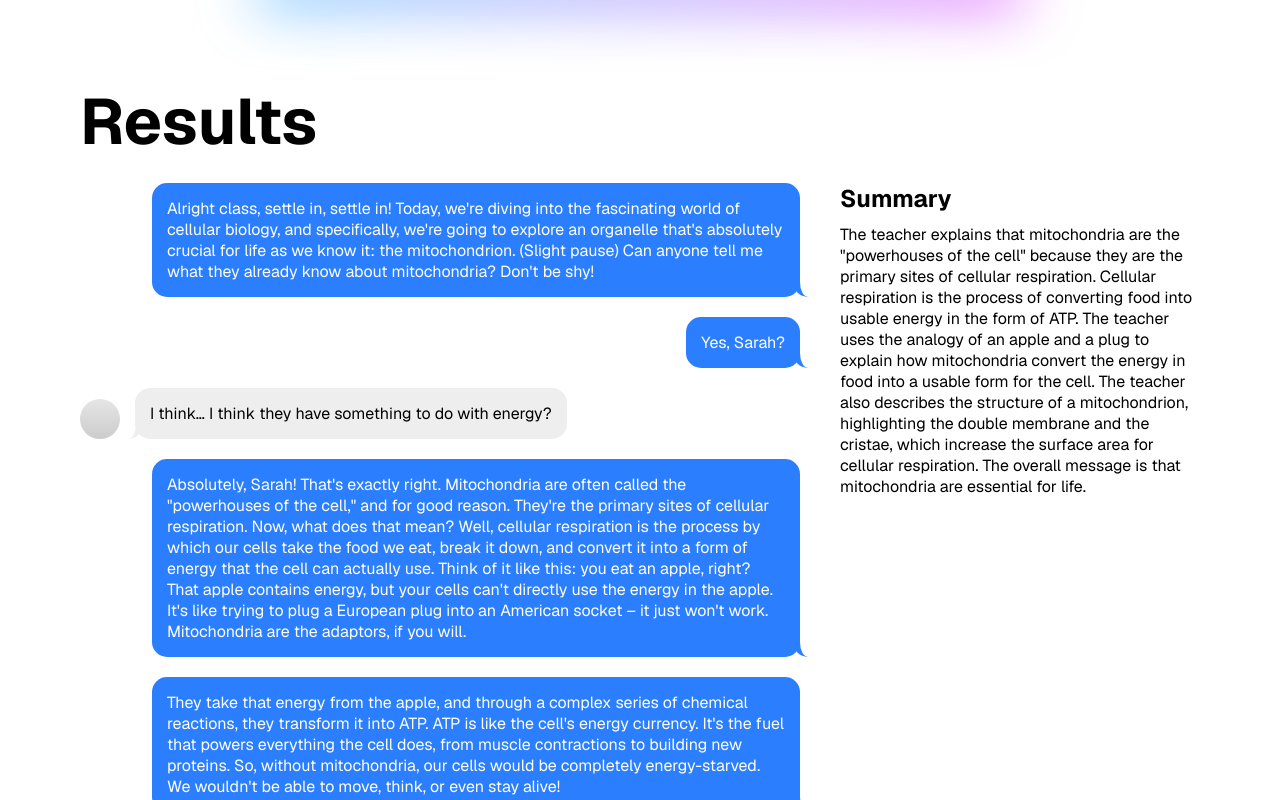
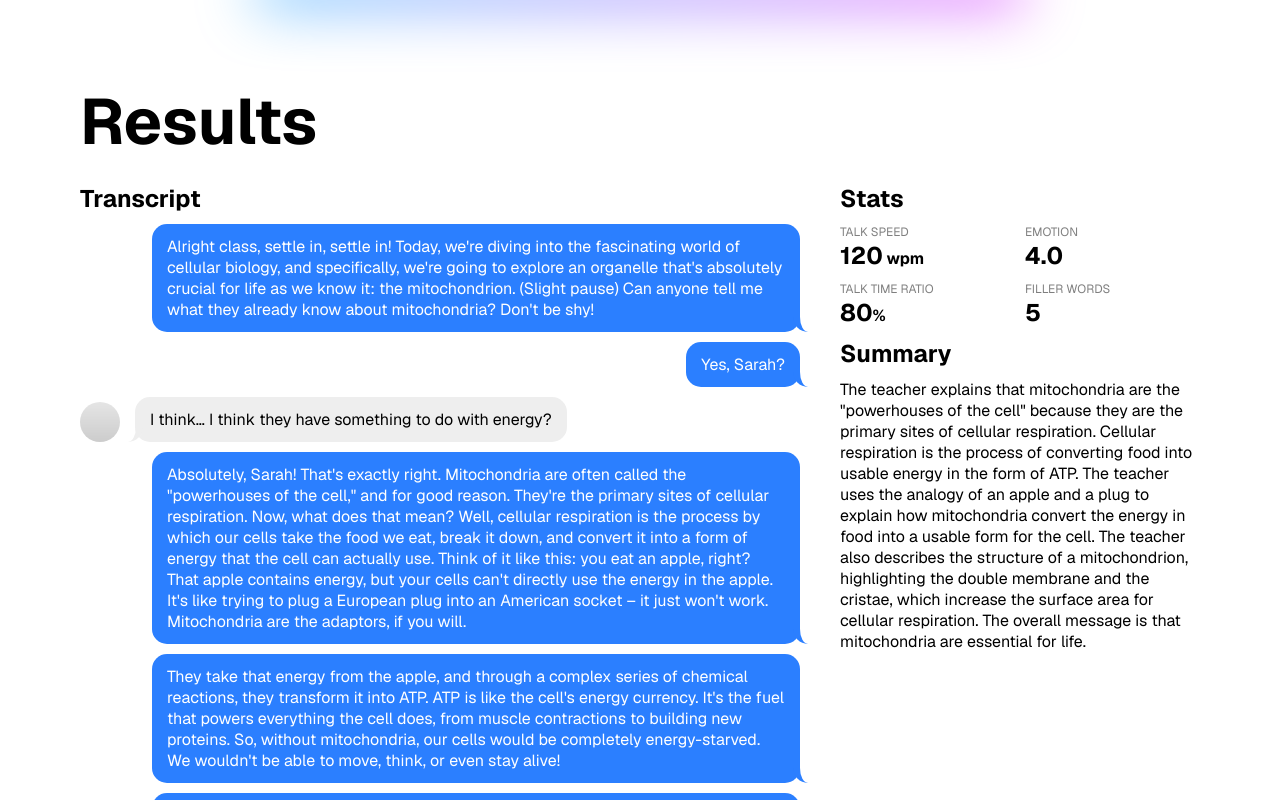
Before and after one commit to jasmine-dragons/engaged, a Next.js app in the folder client/: page /results in a window 1280 px wide. Built offline with nearby package versions, Linux system fonts and the light colour scheme.

Commit message:
feat: show stats

```diff
--- a/client/src/app/results/page.module.css
+++ b/client/src/app/results/page.module.css
@@ -4,12 +4,21 @@
   align-items: flex-start;
 }
 
+.transcriptWrapper {
+  flex: 2 0 0;
+  display: flex;
+  flex-direction: column;
+  gap: 10px;
+}
+.transcriptWrapper > h2 {
+  animation: appear 0.5s;
+}
+
 .transcript {
   list-style: none;
   display: flex;
   flex-direction: column;
-  gap: 20px;
-  flex: 2 0 0;
+  gap: 10px;
 }
 
 .messageItem {
@@ -25,7 +34,7 @@
   --width: 7.5px;
   background-color: var(--color);
   border-radius: 15px;
-  padding: 15px;
+  padding: 12px 15px;
   max-width: 90%;
   box-sizing: border-box;
 }
@@ -80,6 +89,12 @@
   animation: appear 0.5s backwards 0.1s;
 }
 
+.stats {
+  display: grid;
+  grid-template-columns: repeat(auto-fill, minmax(150px, 1fr));
+  gap: 10px;
+}
+
 @keyframes appear {
   from {
     opacity: 0;
--- a/client/src/app/results/page.tsx
+++ b/client/src/app/results/page.tsx
@@ -1,5 +1,6 @@
 import { Analysis } from "@/lib/types";
 import styles from "./page.module.css";
+import { Stat } from "@/components/Stat";
 
 const result: Analysis = {
   transcript: [
@@ -39,13 +40,15 @@ export default function Results() {
     <div className="container">
       <h1 className="heading">Results</h1>
       <div className={styles.wrapper}>
+        <div className={styles.transcriptWrapper}>
+          <h2>Transcript</h2>
           <ul className={styles.transcript}>
             {result.transcript.map(({ who, what }, i) => (
               <li
                 className={`${styles.messageItem} ${
                   who ? styles.messageLeft : styles.messageRight
                 }`}
-              style={{ animationDelay: `${i * 50}ms` }}
+                style={{ animationDelay: `${(i + 1) * 50}ms` }}
                 key={i}
               >
                 {who ? <div className={styles.who} /> : null}
@@ -53,7 +56,42 @@ export default function Results() {
               </li>
             ))}
           </ul>
+        </div>
         <div className={styles.sidebar}>
+          <h2>Stats</h2>
+          <div className={styles.stats}>
+            <Stat
+              label="talk speed"
+              count={result.ratings.talkSpeed}
+              units=" wpm"
+              min={100}
+              avg={135}
+              max={180}
+            />
+            <Stat
+              label="emotion"
+              count={result.ratings.emotion}
+              fixed={1}
+              min={1}
+              avg={3}
+              max={5}
+            />
+            <Stat
+              label="talk time ratio"
+              count={result.ratings.talkTimeRatio}
+              units="%"
+              min={60}
+              avg={77.5}
+              max={90}
+            />
+            <Stat
+              label="filler words"
+              count={result.ratings.fillerWords}
+              min={0}
+              avg={7.5}
+              max={15}
+            />
+          </div>
           <h2>Summary</h2>
           <p>{result.summary}</p>
         </div>
--- /dev/null
+++ b/client/src/components/Stat/index.module.css
@@ -0,0 +1,18 @@
+.stat {
+  display: flex;
+  flex-direction: column;
+}
+
+.label {
+  color: rgba(0, 0, 0, 0.5);
+  text-transform: uppercase;
+  font-size: 12px;
+}
+
+.measure {
+  font-weight: bold;
+}
+
+.count {
+  font-size: 24px;
+}
--- /dev/null
+++ b/client/src/components/Stat/index.tsx
@@ -0,0 +1,58 @@
+"use client";
+
+import { useEffect, useState } from "react";
+import styles from "./index.module.css";
+
+const ANIM_DURATION = 2000;
+
+export type StatProps = {
+  label: string;
+  count: number;
+  fixed?: number;
+  units?: string;
+  min: number;
+  avg: number;
+  max: number;
+};
+export function Stat({
+  label,
+  count,
+  fixed = 0,
+  units,
+  min,
+  avg,
+  max,
+}: StatProps) {
+  const [progress, setProgress] = useState(0);
+
+  useEffect(() => {
+    const start = Date.now();
+    let requestId = 0;
+    const paint = () => {
+      const now = Date.now();
+      if (now > start + ANIM_DURATION) {
+        setProgress(1);
+      } else {
+        const progress = (now - start) / ANIM_DURATION;
+        setProgress((progress - 1) ** 3 + 1);
+        requestId = window.requestAnimationFrame(paint);
+      }
+    };
+    paint();
+    return () => {
+      window.cancelAnimationFrame(requestId);
+    };
+  }, []);
+
+  return (
+    <div className={styles.stat}>
+      <span className={styles.label}>{label} </span>
+      <span className={styles.measure}>
+        <span className={styles.count}>
+          {(progress * count).toFixed(fixed)}
+        </span>
+        {units}
+      </span>
+    </div>
+  );
+}
```
Lines whose indentation alone changed are shown as unchanged.
